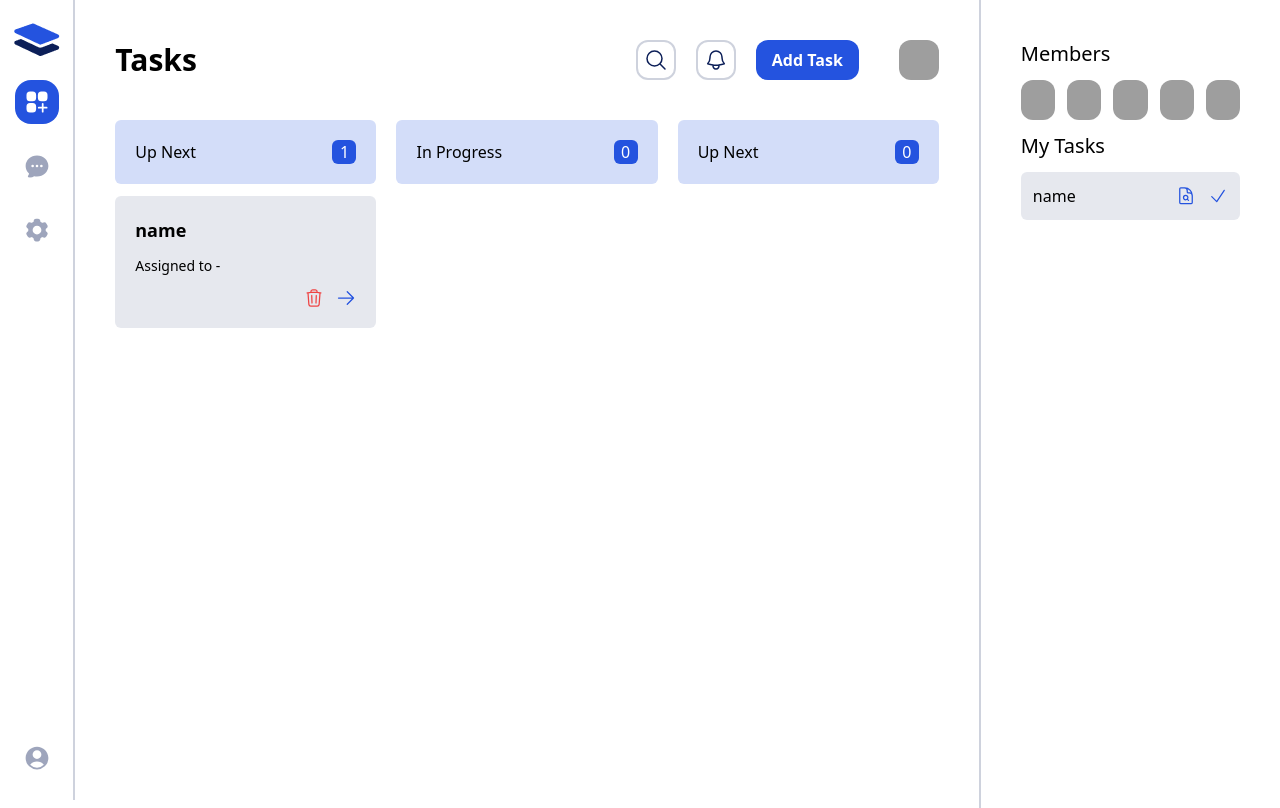
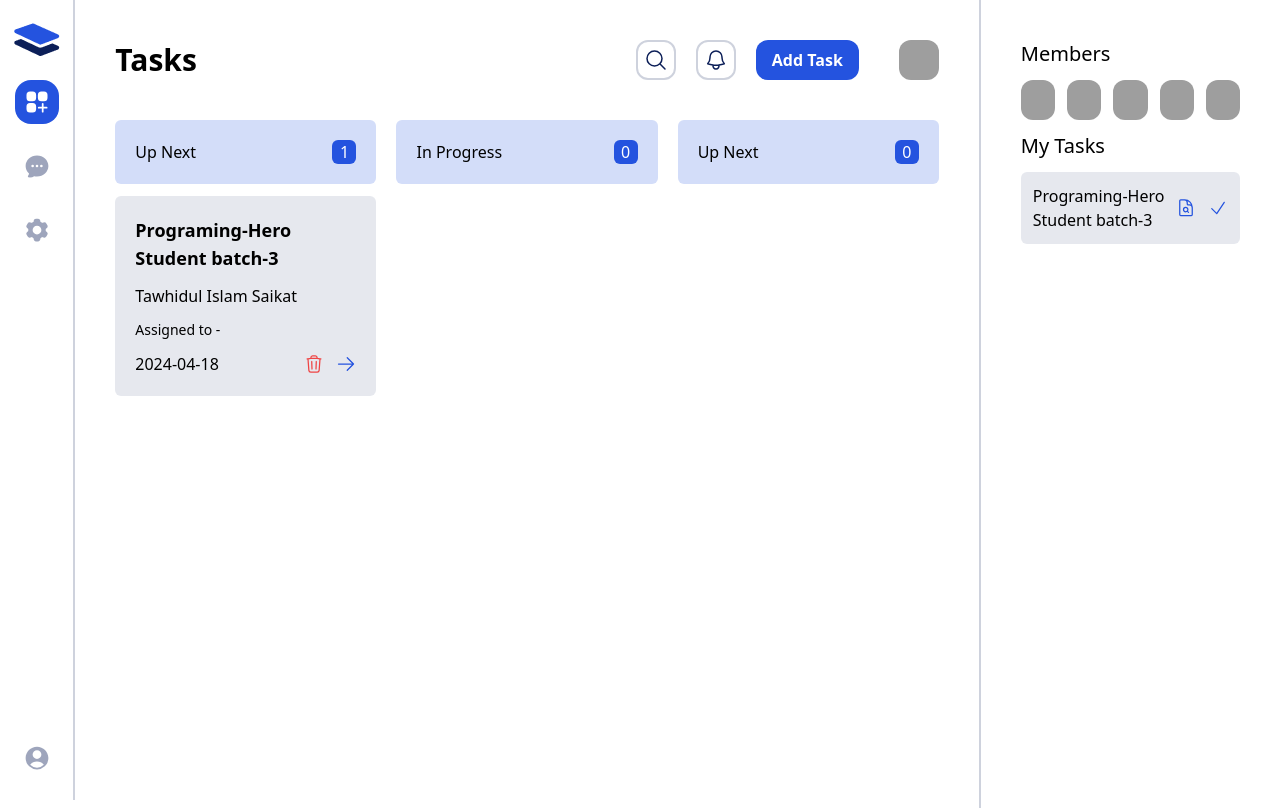
Before and after one commit to tawhid3482/taskMaster-redux-acc, a React (Vite) app: page / in a window 1280 px wide. Shown: the top 808 px of the page. Built offline with nearby package versions, Linux system fonts and the light colour scheme; grey boxes are pictures that could not be loaded.

Commit message:
task details modal

```diff
--- a/src/components/tasks/AddTaskModal.jsx
+++ b/src/components/tasks/AddTaskModal.jsx
@@ -11,6 +11,7 @@
     setIsOpen(false)
   }
   const onSubmit = (data) => {
+    console.log(data)
     dispatch(addTask(data))
     onCancel()
   };
--- a/src/components/tasks/MyTasks.jsx
+++ b/src/components/tasks/MyTasks.jsx
@@ -2,35 +2,40 @@
   CheckIcon,
   DocumentMagnifyingGlassIcon,
 } from "@heroicons/react/24/outline";
-import { useEffect } from "react";
+import { useEffect, useState } from "react";
 import { useDispatch, useSelector } from "react-redux";
-import { userTasks } from "../../redux/features/task/taskSlice";
+import { updateStatus, userTasks } from "../../redux/features/task/taskSlice";
+import TasksDetailsModal from "./tasksDetailsModal";
 
 const MyTasks = () => {
-  const { tasks,userSpecificTasks } = useSelector((state) => state.taskSlice);
+  const {tasks, userSpecificTasks } = useSelector((state) => state.taskSlice);
   const { name: userName } = useSelector((state) => state.userSlice);
 
   const dispatch = useDispatch();
 
+
   useEffect(() => {
     dispatch(userTasks(userName));
-  }, [userName, dispatch]);
+  }, [userName, dispatch,tasks]);
 
+  const [isOpen,setIsOpen ]=useState(false)
+  const [taskId, setTaskId]=useState(0)
   return (
     <div>
+      <TasksDetailsModal isOpen={isOpen} setIsOpen={setIsOpen} id={taskId} />
       <h1 className="text-xl my-3">My Tasks</h1>
       <div className=" h-[750px] overflow-auto space-y-3">
-        {tasks?.map((item) => (
+        {userSpecificTasks?.map((item) => (
           <div
             key={item.id}
             className="bg-secondary/10 rounded-md p-3 flex justify-between"
           >
             <h1>{item.title}</h1>
             <div className="flex gap-3">
-              <button className="grid place-content-center" title="Details">
+              <button onClick={()=>setIsOpen(!isOpen)} className="grid place-content-center" title="Details">
                 <DocumentMagnifyingGlassIcon className="w-5 h-5 text-primary" />
               </button>
-              <button className="grid place-content-center" title="Done">
+              <button onClick={()=>dispatch(updateStatus({id:item.id, status:'done'}))} className="grid place-content-center" title="Done">
                 <CheckIcon className="w-5 h-5 text-primary" />
               </button>
             </div>
--- /dev/null
+++ b/src/components/tasks/TasksDetailsModal.jsx
@@ -0,0 +1,9 @@
+import Modal from "../ui/Modal";
+
+const TasksDetailsModal = ({isOpen, setIsOpen,task}) => {
+    return <Modal isOpen={isOpen} setIsOpen={setIsOpen} title={task?.title}>
+        {task?.description}
+    </Modal>
+};
+
+export default TasksDetailsModal;
--- a/src/redux/features/task/taskSlice.js
+++ b/src/redux/features/task/taskSlice.js
@@ -2,10 +2,13 @@
 const initialState = {
   tasks: [
     {
-      id: "1",
-      title: "name",
-      status: "pending",
-      assignTo: "tawhidul islam",
+      id:'1',
+      title: "Programing-Hero Student batch-3",
+      description: "Tawhidul Islam Saikat",
+      date: "2024-04-18",
+      assignTo: "tawhid",
+      priority: "High",
+      status:'pending'
     },
   ],
   userSpecificTasks: [],
@@ -34,7 +37,9 @@
       target.status = payload.status;
     },
     userTasks: (state, { payload }) => {
-      state.userTasks = state.tasks.filter((item) => item.assignTo === payload);
+      state.userSpecificTasks = state.tasks.filter(
+        (item) => item.assignTo === payload
+      );
     },
   },
 });
--- a/src/redux/users/userSlice.js
+++ b/src/redux/users/userSlice.js
@@ -1,6 +1,6 @@
 import { createSlice } from "@reduxjs/toolkit";
 const initialState = {
-  name: "tawhidul islam",
+  name: "tawhid",
   email: "tawhidulIslam@gmail.com",
 };
 const userSlice = createSlice({
```
